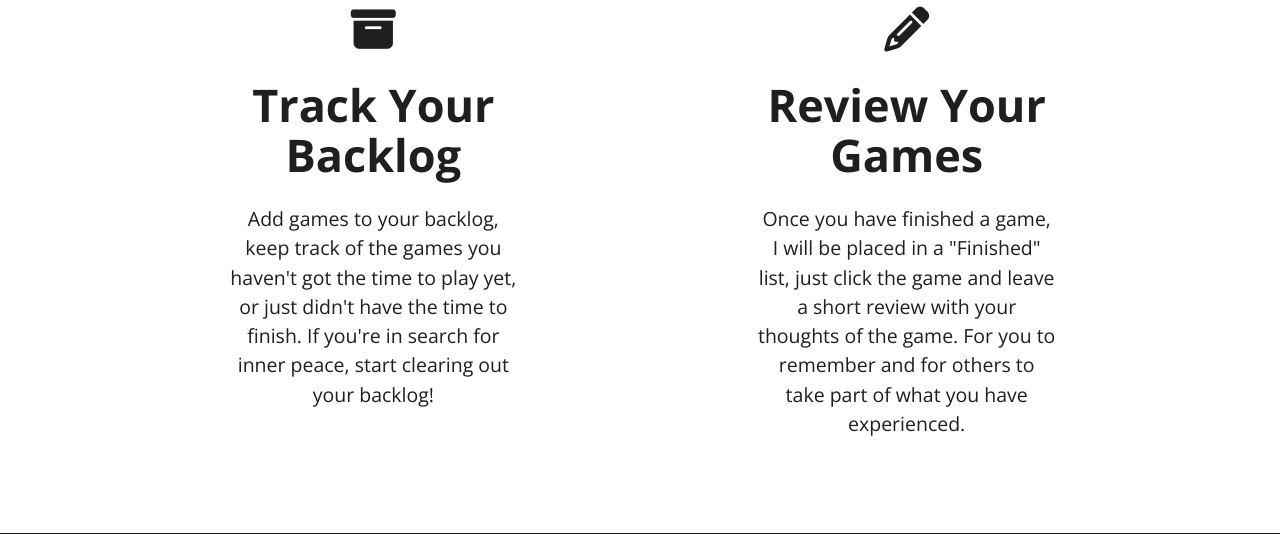
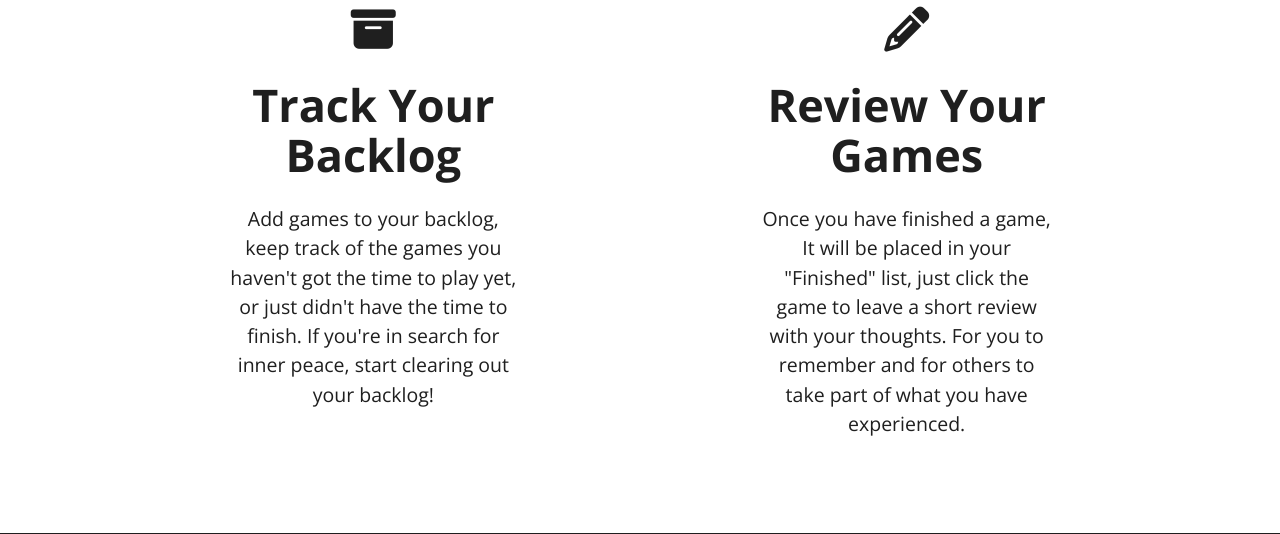
Before and after one commit to Kagebounshin/game-rating-site, a Flask app: page / in a window 1280 px wide. Shown: the part 842-1376 px from the top of the page. Run offline with Flask 2, Linux system fonts and the light colour scheme; some libraries are stand-ins or nearby versions.

Commit message:
corrected TYPOS in the about container

```diff
--- a/templates/index.html
+++ b/templates/index.html
@@ -33,7 +33,7 @@
             Review your games
         </h1>
         <p>
-            Once you have finished a game, I will be placed in a "Finished" list, just click the game and leave a short review with your thoughts of the game. For you to remember and for others to take part of what you have experienced.
+            Once you have finished a game, It will be placed in your "Finished" list, just click the game to leave a short review with your thoughts. For you to remember and for others to take part of what you have experienced.
         </p>
     </div>
 </div>
```
